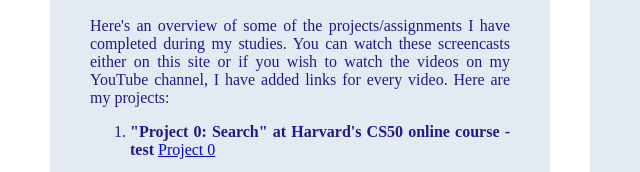
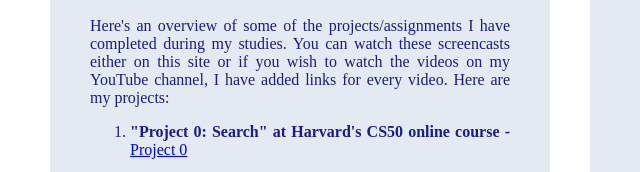
Before and after one commit to nurme-ave/CS50-project_0, a plain HTML site: page index.html in a window 1280 px wide. Shown: the part 1467-1639 px from the top of the page, 70-710 px from the left. Drawn offline with Linux system fonts and the light colour scheme; a web font is replaced by a local one.

Commit message:
Update index.html

```diff
--- a/index.html
+++ b/index.html
@@ -92,7 +92,7 @@
 
                     <li>
                         <p>
-                            <strong>"Project 0: Search" at Harvard's CS50 online course - test </strong>
+                            <strong>"Project 0: Search" at Harvard's CS50 online course -</strong>
                             <a href="https://nurme-ave.github.io/CS50-Project-0/" rel="noopener">Project 0</a>
                         </p>
                         <p>
```
